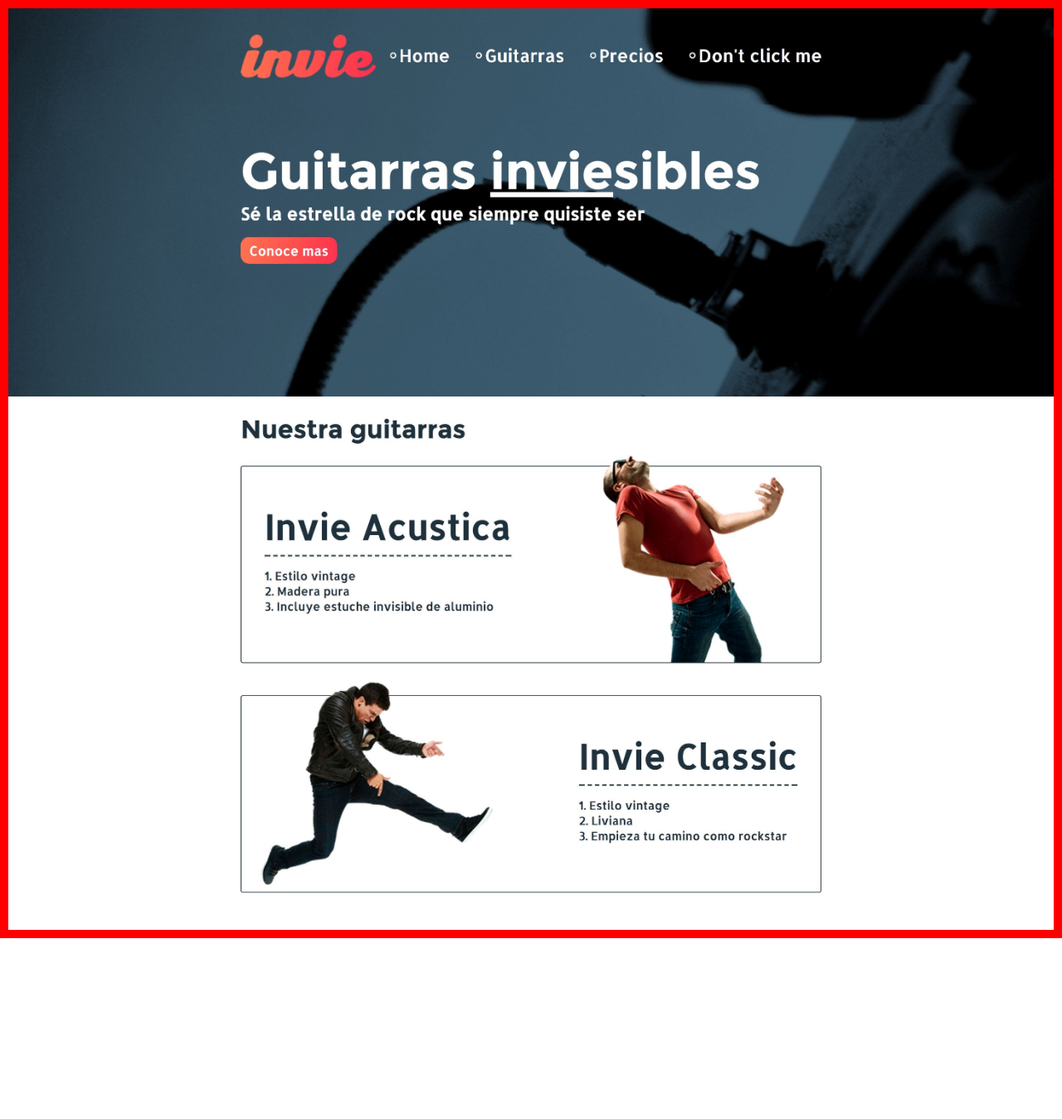
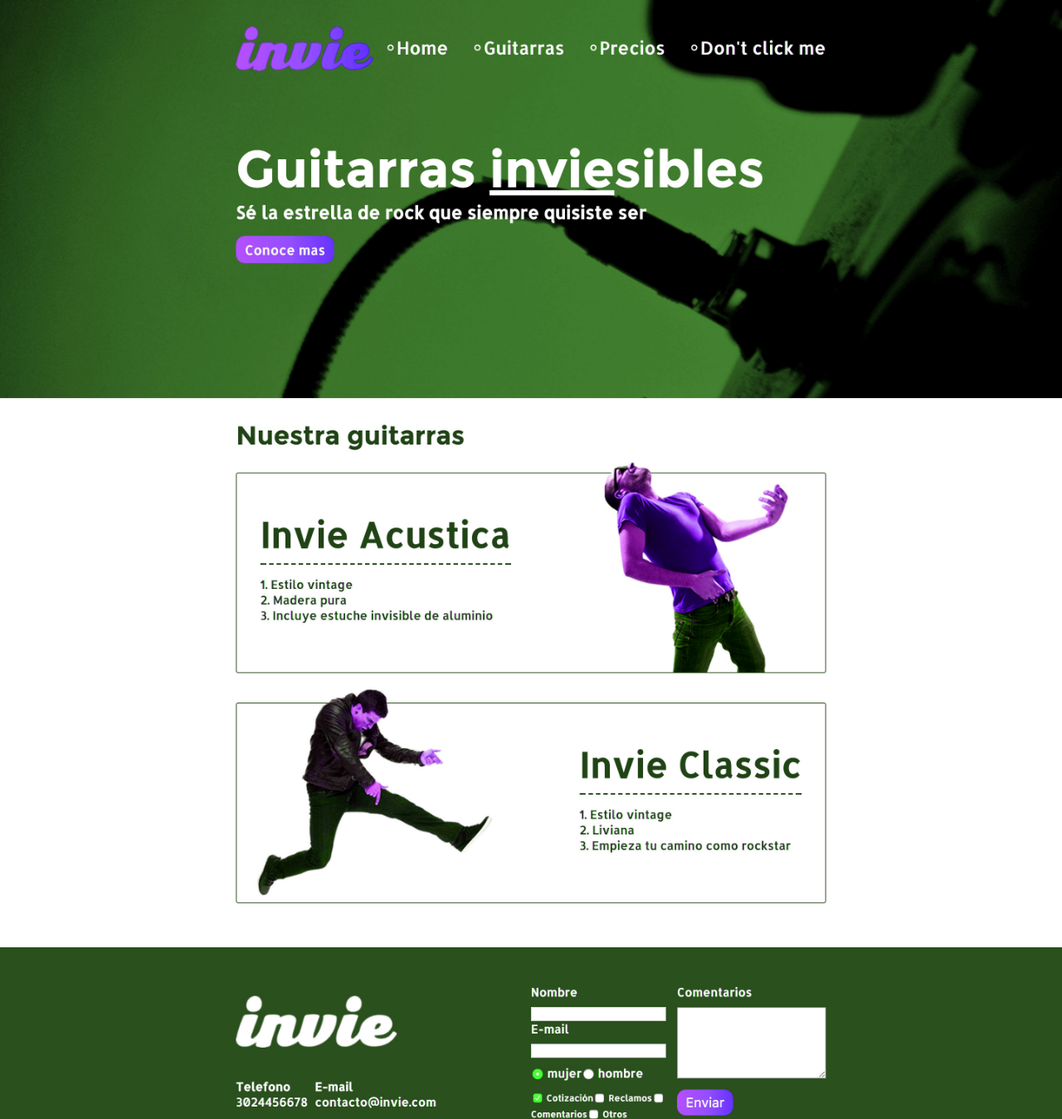
Before and after one commit to ealtamiranoc/Invie-sibles, a plain HTML site: page index.html in a window 1280 px wide. Shown: the whole page at 83% size. Before the commit the page ends 1131 px from the top, so only its background shows below. Drawn offline with Linux system fonts and the light colour scheme.

Commit message:
nueva version de Invie verde

```diff
--- a/index.html
+++ b/index.html
@@ -6,7 +6,7 @@
     <style media="screen">
         body{
           margin: 0;
-          border:10px solid red;
+
         }
         img{
           max-width: 100%;
@@ -15,9 +15,7 @@
     </style>
   </head>
   <body>
-    <img src="header.jpg" alt="">
-    <img src="hero.jpg" alt="">
-    <img src="acustica.jpg" alt="">
-    <img src="clasica.jpg" alt="">
+
+    <img src="nueva-version.jpg" alt="">
   </body>
 </html>
```
Also changed, not shown: nueva-version.jpg (added).
